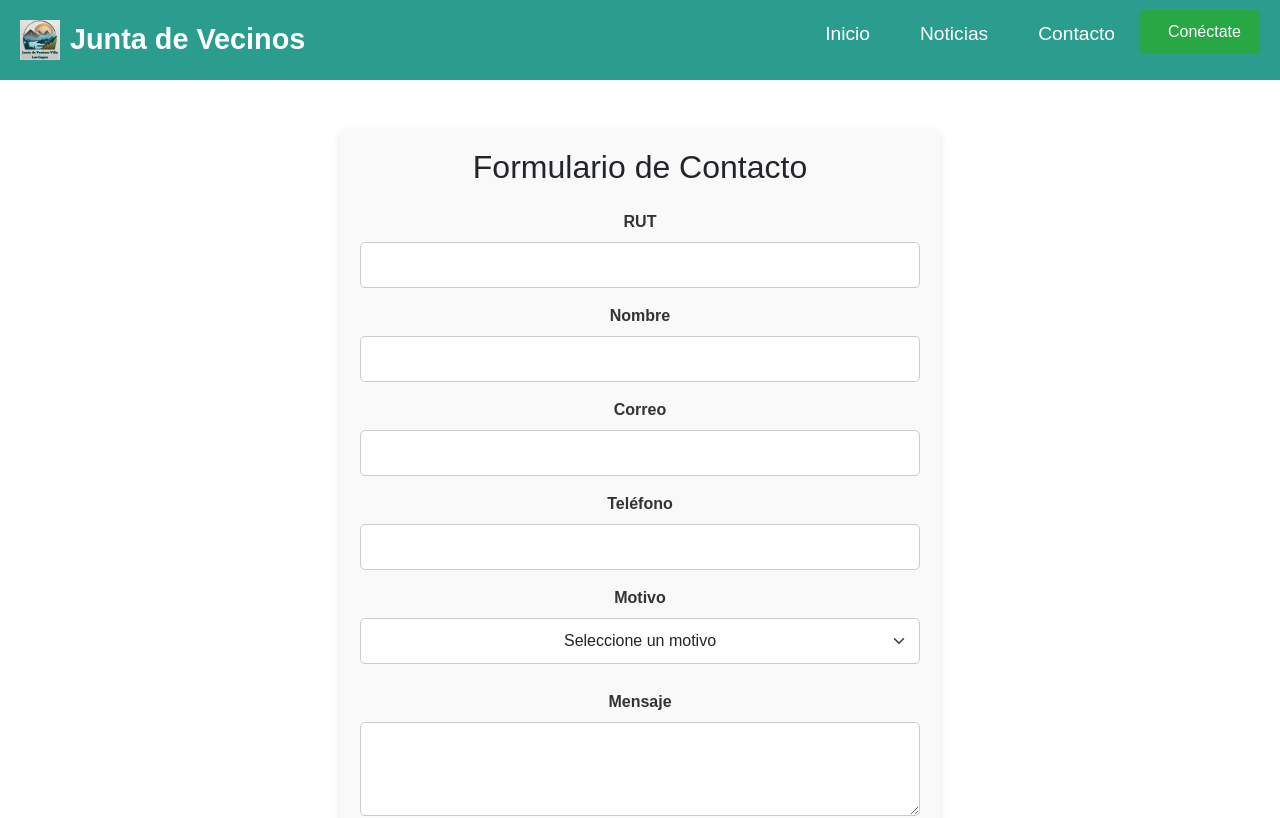
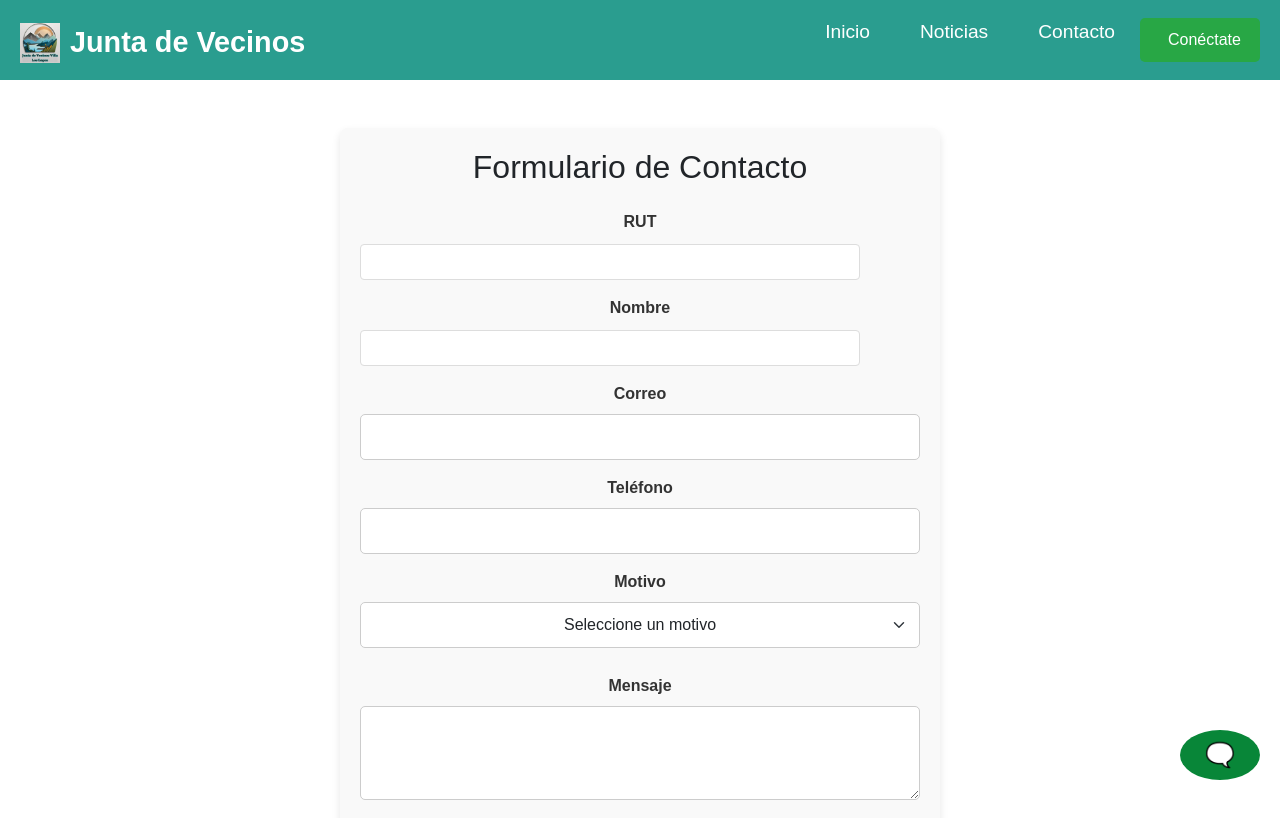
Before and after one commit to Benjamin1106/Proyeco-Portafolio, a React (Vite) app: page /contacto in a window 1280 px wide. Shown: the top 818 px of the page. Built offline with nearby package versions, Linux system fonts and the light colour scheme.

Commit message:
add chatbot

```diff
--- a/index.html
+++ b/index.html
@@ -10,4 +10,5 @@
     <div id="root"></div>
     <script type="module" src="/src/main.tsx"></script>
   </body>
+
 </html>
--- a/src/App.tsx
+++ b/src/App.tsx
@@ -13,6 +13,7 @@ import UsersList from './Componentes/usersList';
 import ProtectedRoute from './Componentes/protectedRoute';
 import PendingUsersList from './Componentes/pendingUsersList';
 import NewsComponent from './Componentes/noticias';
+import Chatbot from './Componentes/Chatbot';  // Importa el componente Chatbot
 
 const NotFound: React.FC = () => (
   <div style={{
@@ -43,8 +44,8 @@ const NotFound: React.FC = () => (
 );
 
 const App: React.FC = () => {
-  const [isAuthenticated, setIsAuthenticated] = useState(false); // Estado de autenticación
-  const [role, setRole] = useState<string>('vecino'); // Estado de rol del usuario
+  const [isAuthenticated, setIsAuthenticated] = useState(false);
+  const [role, setRole] = useState<string>('vecino');
 
   return (
     <Router>
@@ -70,6 +71,7 @@ const App: React.FC = () => {
         <Route path="*" element={<NotFound />} />
       </Routes>
 
+      <Chatbot /> {/* Aquí agregas el componente del chatbot flotante */}
       <Footer />
     </Router>
   );
--- /dev/null
+++ b/src/Componentes/Chatbot.css
@@ -0,0 +1,54 @@
+.chatbot-container {
+    position: fixed;
+    bottom: 20px;
+    right: 20px;
+    z-index: 1000;
+  }
+
+  .chatbot-toggle {
+    background-color: #088638;
+    color: white;
+    border: none;
+    border-radius: 50%;
+    width: 50px;
+    height: 50px;
+    cursor: pointer;
+    font-size: 24px;
+  }
+
+  .chatbot {
+    width: 300px;
+    max-height: 400px;
+    background: #ffffff;
+    border: 1px solid #ddd;
+    border-radius: 8px;
+    box-shadow: 0px 4px 8px rgba(0, 0, 0, 0.2);
+    overflow-y: auto;
+    padding: 10px;
+    display: flex;
+    flex-direction: column;
+  }
+
+  .chatbot-messages {
+    flex: 1;
+    overflow-y: auto;
+    margin-bottom: 10px;
+  }
+
+  input[type="text"] {
+    width: calc(100% - 60px);
+    padding: 5px;
+    margin-top: 10px;
+    border: 1px solid #ddd;
+    border-radius: 4px;
+  }
+
+  button {
+    padding: 5px 10px;
+    margin-top: 10px;
+    background-color: #088638;
+    color: white;
+    border: none;
+    border-radius: 4px;
+    cursor: pointer;
+  }
--- /dev/null
+++ b/src/Componentes/Chatbot.tsx
@@ -0,0 +1,104 @@
+import React, { useState } from 'react';
+import './Chatbot.css'; // Si tienes un archivo CSS para los estilos flotantes
+import axios from 'axios'; // Importamos Axios
+
+const Chatbot: React.FC = () => {
+  const [showChat, setShowChat] = useState(false); // Mostrar/ocultar el chat
+  const [message, setMessage] = useState(''); // Estado para el mensaje que escribe el usuario
+  const [messages, setMessages] = useState<string[]>([]); // Estado para almacenar los mensajes del chat
+  const [loading, setLoading] = useState(false); // Para manejar el estado de carga mientras esperamos la respuesta del bot
+
+  // Maneja el cambio de texto en el input
+  const handleInputChange = (event: React.ChangeEvent<HTMLInputElement>) => {
+    setMessage(event.target.value);
+  };
+
+  // Maneja el envío del mensaje
+  const handleSendMessage = async () => {
+    if (message.trim() !== '') {
+      // Agregar el mensaje del usuario a la lista de mensajes
+      setMessages([...messages, `Tú: ${message}`]);
+      setMessage(''); // Limpiar el input de mensaje
+      setLoading(true); // Activar el estado de carga
+
+      try {
+        // Llamada a la API de OpenAI
+        const response = await axios.post(
+          'https://api.openai.com/v1/completions', // URL de la API de OpenAI
+          {
+            model: 'gpt-3.5-turbo', // Usar el modelo GPT-3.5
+            messages: [
+              {
+                role: 'system',
+                content: 'Eres un asistente útil que responde preguntas relacionadas con la junta de vecinos, la página web y temas comunitarios.',
+              },
+              ...messages.map((msg) => ({
+                role: msg.startsWith('Tú') ? 'user' : 'assistant',
+                content: msg.replace(/^Tú: /, ''),
+              })),
+              {
+                role: 'user',
+                content: message,
+              },
+            ],
+            max_tokens: 150,
+          },
+          {
+            headers: {
+              'Content-Type': 'application/json',
+              Authorization: `Bearer YOUR_OPENAI_API_KEY`, // Reemplaza con tu clave API de OpenAI
+            },
+          }
+        );
+
+        // Obtener la respuesta y agregarla a los mensajes
+        const botMessage = response.data.choices[0].message.content;
+        setMessages((prevMessages) => [
+          ...prevMessages,
+          `Bot: ${botMessage}`,
+        ]);
+      } catch (error) {
+        console.error('Error al comunicarse con OpenAI:', error);
+        setMessages((prevMessages) => [
+          ...prevMessages,
+          'Bot: Lo siento, hubo un error al procesar tu mensaje.',
+        ]);
+      } finally {
+        setLoading(false); // Desactivar el estado de carga
+      }
+    }
+  };
+
+  // Alternar la visibilidad del chat
+  const toggleChat = () => {
+    setShowChat(!showChat);
+  };
+
+  return (
+    <div className="chatbot-container">
+      <button className="chatbot-toggle" onClick={toggleChat}>🗨️</button>
+      {showChat && (
+        <div className="chatbot">
+          <div className="chatbot-messages">
+            {/* Mostrar los mensajes del chat */}
+            {messages.map((msg, index) => (
+              <div key={index} className="chatbot-message">
+                {msg}
+              </div>
+            ))}
+            {loading && <div>Bot está escribiendo...</div>}
+          </div>
+          <input
+            type="text"
+            value={message}
+            onChange={handleInputChange}
+            placeholder="Escribe tu mensaje..."
+          />
+          <button onClick={handleSendMessage}>Enviar</button>
+        </div>
+      )}
+    </div>
+  );
+};
+
+export default Chatbot;
```
